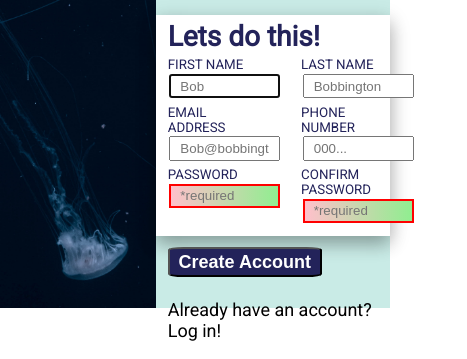
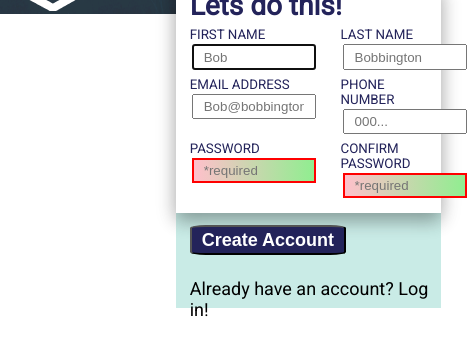
Before and after one commit to PirateMunch/SignUpForm, a plain HTML site: page index.html in a window 390 px wide. Shown: the part 536-895 px from the top of the page, 467 px wide, since content can reach past the window. After the commit the page ends 874 px from the top, so only its background shows below. Drawn offline with Linux system fonts and the light colour scheme; a web font is replaced by a local one.

Commit message:
last min mobile fix

```diff
--- a/style.css
+++ b/style.css
@@ -9,6 +9,39 @@ html, body, .wrapper{
   margin: 0;
   box-sizing: border-box;
   font-family: 'Calligraffitti' serif;
+}
+
+@media only screen and (max-width: 800px) {
+  html {
+    height: auto;
+    min-height:100vh;
+  }
+  input {
+    padding: 0;
+    margin: 0;
+  }
+}
+
+@media only screen and (max-width: 550px) {
+  html {
+    height:auto;
+    min-height: 100vh;
+  }
+  input {
+    padding: 0;
+    margin: 0;
+  }
+}
+
+@media only screen and (max-width: 450px) {
+  html {
+    height:auto;
+    min-height: 100vh;
+  }
+  input {
+    padding: 0;
+    margin: 0;
+  }
 }
 
 .wrapper {
```
Also changed, not shown: 1 other file.
